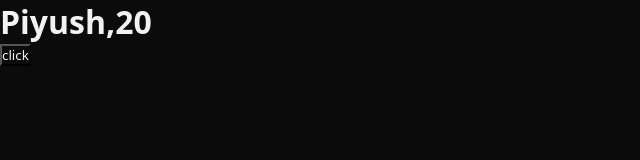
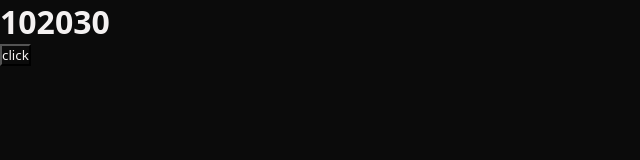
Before and after one commit to PiyushMishraX/ReactJS, a React (Vite) app in the folder use-state-advanced-10/: page / in a window 1280 px wide. Shown: the top 160 px of the page, without its empty margins (0-640 px from the left). Built offline with nearby package versions, Linux system fonts and the light colour scheme.

Commit message:
arr update using destructuring

```diff
--- a/use-state-advanced-10/src/App.jsx
+++ b/use-state-advanced-10/src/App.jsx
@@ -2,7 +2,8 @@ import React, { useState } from "react";
 
 const App = () => {
     // const [num, setNum] = useState(10)
-    const [num, setNum] = useState({user:"Piyush", age:20})
+    // const [num, setNum] = useState({user:"Piyush", age:20})
+    const [num, setNum] = useState([10,20,30])
 
     // const btnClicked = ()=>{
     //   // console.log('button clicked')
@@ -20,28 +21,43 @@ const App = () => {
 
 
   // object.array updation
-    const btnClicked = ()=>{
+    // const btnClicked = ()=>{
+
+    //   // console.log(num.user)
+
+    //   // updation method 1 destructuring
+    //   // arr refer to the memory points but the memory place dosen't have data it just have refernce to datas // refernce variables
+
+    //   const newNum = {...num} // now no same reference point
+    //   newNum.user= 'Aman'
+    //   newNum.age= 24
+    //   setNum(newNum)
+    //   // console.log(num)
+    // }
 
 
+  // array
+    const btnClicked = ()=>{
+      const newNum = [...num]
 
-      // console.log(num.user)
+      newNum.push(99)
 
-      // updation method 1 destructuring
-      // arr refer to the memory points but the memory place dosen't have data it just have refernce to datas // refernce variables
-
-      const newNum = {...num} // now no same reference point
-      newNum.user= 'Aman'
       setNum(newNum)
 
     }
+
 
 
   return (
     <div>
       {/* <h1>{num}</h1>
       <button onClick={btnClicked}>click</button> */}
+      {/*
+      <h1>{num.user},{num.age}</h1>
+      <button onClick={btnClicked}>click</button> */}
 
-      <h1>{num.user},{num.age}</h1>
+      {/* <h1>{num}, {num[0]}</h1> */}
+      <h1>{num}</h1>
       <button onClick={btnClicked}>click</button>
     </div>
   )
```
